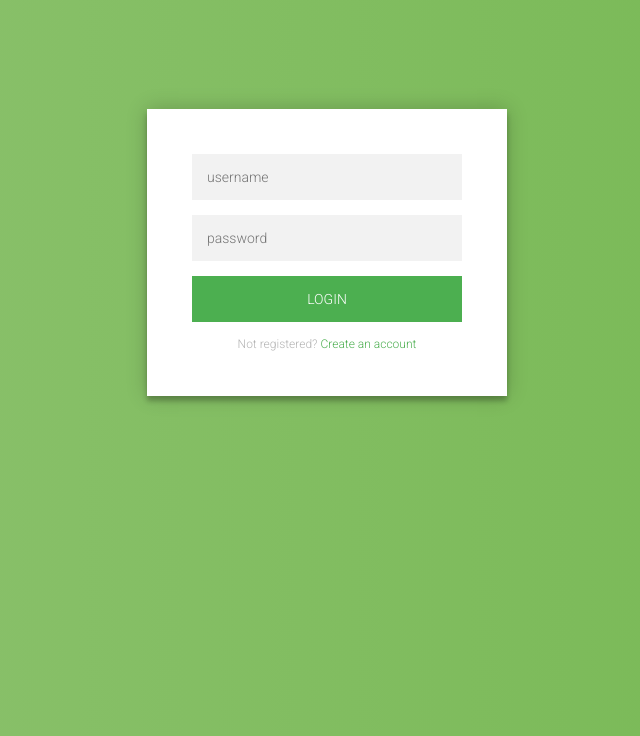
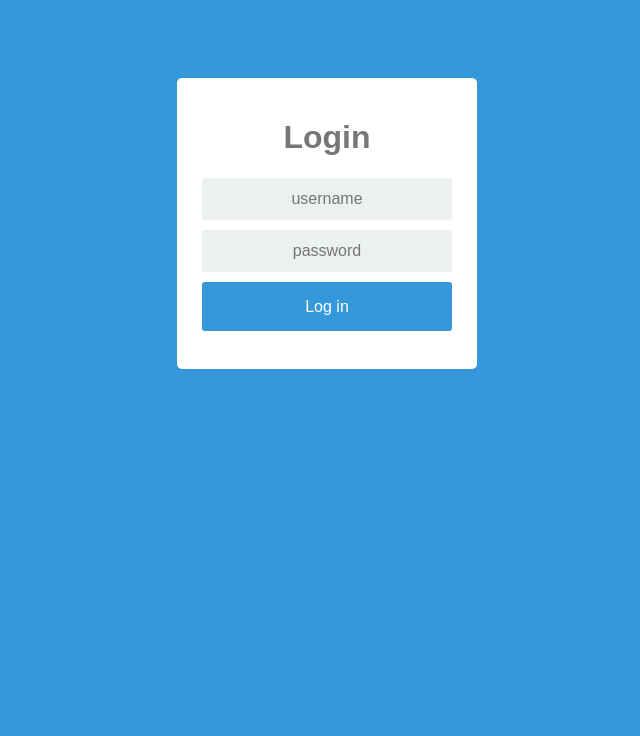
Before and after one commit to rtakasu/championsleague_18-19, a Flask app: page / in a window 1280 px wide. Shown: the top 736 px of the page, without its empty margins (313-953 px from the left). Run offline with Flask 2, Linux system fonts and the light colour scheme.

Commit message:
added simple admin login functionality and login template html

```diff
--- a/app.py
+++ b/app.py
@@ -1,5 +1,8 @@
-from flask import Flask, render_template, flash, request, session
+from flask import Flask, flash, redirect, render_template, request, session, abort
+import os
+
 app = Flask(__name__)
+app.secret_key = os.urandom(12)
 
 @app.route('/')
 def home():
@@ -16,5 +19,6 @@ def do_admin_login():
         flash('wrong password!')
     return home()
 
-if __name__ == "__main__":
-	app.run(host='0.0.0.0', port=4000)
+# if __name__ == "__main__":
+# 	app.secret_key = os.urandom(12)
+# 	app.run(host='0.0.0.0', port=4000)
--- a/static/css/login.css
+++ b/static/css/login.css
@@ -1,100 +1,78 @@
-@import url(https://fonts.googleapis.com/css?family=Roboto:300);
+* {
+box-sizing: border-box;
+}
 
-.login-page {
-  width: 360px;
-  padding: 8% 0 0;
-  margin: auto;
+*:focus {
+  outline: none;
 }
-.form {
-  position: relative;
-  z-index: 1;
-  background: #FFFFFF;
-  max-width: 360px;
-  margin: 0 auto 100px;
-  padding: 45px;
-  text-align: center;
-  box-shadow: 0 0 20px 0 rgba(0, 0, 0, 0.2), 0 5px 5px 0 rgba(0, 0, 0, 0.24);
+body {
+font-family: Arial;
+background-color: #3498DB;
+padding: 50px;
 }
-.form input {
-  font-family: "Roboto", sans-serif;
-  outline: 0;
-  background: #f2f2f2;
-  width: 100%;
-  border: 0;
-  margin: 0 0 15px;
-  padding: 15px;
-  box-sizing: border-box;
-  font-size: 14px;
+.login {
+margin: 20px auto;
+width: 300px;
 }
-.form button {
-  font-family: "Roboto", sans-serif;
-  text-transform: uppercase;
-  outline: 0;
-  background: #4CAF50;
-  width: 100%;
-  border: 0;
-  padding: 15px;
-  color: #FFFFFF;
-  font-size: 14px;
-  -webkit-transition: all 0.3 ease;
-  transition: all 0.3 ease;
-  cursor: pointer;
+.login-screen {
+background-color: #FFF;
+padding: 20px;
+border-radius: 5px
 }
-.form button:hover,.form button:active,.form button:focus {
-  background: #43A047;
+
+.app-title {
+text-align: center;
+color: #777;
 }
-.form .message {
-  margin: 15px 0 0;
-  color: #b3b3b3;
-  font-size: 12px;
+
+.login-form {
+text-align: center;
 }
-.form .message a {
-  color: #4CAF50;
+.control-group {
+margin-bottom: 10px;
+}
+
+input {
+text-align: center;
+background-color: #ECF0F1;
+border: 2px solid transparent;
+border-radius: 3px;
+font-size: 16px;
+font-weight: 200;
+padding: 10px 0;
+width: 250px;
+transition: border .5s;
+}
+
+input:focus {
+border: 2px solid #3498DB;
+box-shadow: none;
+}
+
+.btn {
+  border: 2px solid transparent;
+  background: #3498DB;
+  color: #ffffff;
+  font-size: 16px;
+  line-height: 25px;
+  padding: 10px 0;
   text-decoration: none;
-}
-.form .register-form {
-  display: none;
-}
-.container {
-  position: relative;
-  z-index: 1;
-  max-width: 300px;
+  text-shadow: none;
+  border-radius: 3px;
+  box-shadow: none;
+  transition: 0.25s;
+  display: block;
+  width: 250px;
   margin: 0 auto;
 }
-.container:before, .container:after {
-  content: "";
+
+.btn:hover {
+  background-color: #2980B9;
+}
+
+.login-link {
+  font-size: 12px;
+  color: #444;
   display: block;
-  clear: both;
+  margin-top: 12px;
 }
-.container .info {
-  margin: 50px auto;
-  text-align: center;
-}
-.container .info h1 {
-  margin: 0 0 15px;
-  padding: 0;
-  font-size: 36px;
-  font-weight: 300;
-  color: #1a1a1a;
-}
-.container .info span {
-  color: #4d4d4d;
-  font-size: 12px;
-}
-.container .info span a {
-  color: #000000;
-  text-decoration: none;
-}
-.container .info span .fa {
-  color: #EF3B3A;
-}
-body {
-  background: #76b852; /* fallback for old browsers */
-  background: -webkit-linear-gradient(right, #76b852, #8DC26F);
-  background: -moz-linear-gradient(right, #76b852, #8DC26F);
-  background: -o-linear-gradient(right, #76b852, #8DC26F);
-  background: linear-gradient(to left, #76b852, #8DC26F);
-  font-family: "Roboto", sans-serif;
-  -webkit-font-smoothing: antialiased;
-  -moz-osx-font-smoothing: grayscale;
-}
--- a/static/js/login.js
+++ /dev/null
@@ -1,3 +0,0 @@
-$('.message a').click(function(){
-   $('form').animate({height: "toggle", opacity: "toggle"}, "slow");
-});
--- a/templates/login.html
+++ b/templates/login.html
@@ -15,29 +15,38 @@
 
 </head>
 
-<body>
-    <div class="login-page">
-      <div class="form">
-        <form class="register-form">
-          <input type="text" placeholder="name"/>
-          <input type="password" placeholder="password"/>
-          <input type="text" placeholder="email address"/>
-          <button>create</button>
-          <p class="message">Already registered? <a href="#">Sign In</a></p>
-        </form>
-        <form class="login-form">
-          <input type="text" placeholder="username"/>
-          <input type="password" placeholder="password"/>
-          <button>login</button>
-          <p class="message">Not registered? <a href="#">Create an account</a></p>
-        </form>
-      </div>
-    </div>
-
-   <script src="static/js/login.js" type="text/javascript"></script>
+{% block body %}
+{% if session['logged_in'] %}
+<p>You're logged in already!</p>
+{% else %}
 
 
+<form action="/login" method="POST">
+    <div class="login">
+        <div class="login-screen">
+            <div class="app-title">
+                <h1>Login</h1>
+            </div>
 
-</body>
+            <div class="login-form">
+                <div class="control-group">
+                <input type="text" class="login-field" value="" placeholder="username" name="username">
+                <label class="login-field-icon fui-user" for="login-name"></label>
+                </div>
+
+                <div class="control-group">
+                <input type="password" class="login-field" value="" placeholder="password" name="password">
+                <label class="login-field-icon fui-lock" for="login-pass"></label>
+                </div>
+
+                <input type="submit" value="Log in" class="btn btn-primary btn-large btn-block" >
+                <br>
+            </div>
+        </div>
+    </div>
+</form>
+
+{% endif %}
+{% endblock %}
 
 </html>
```
